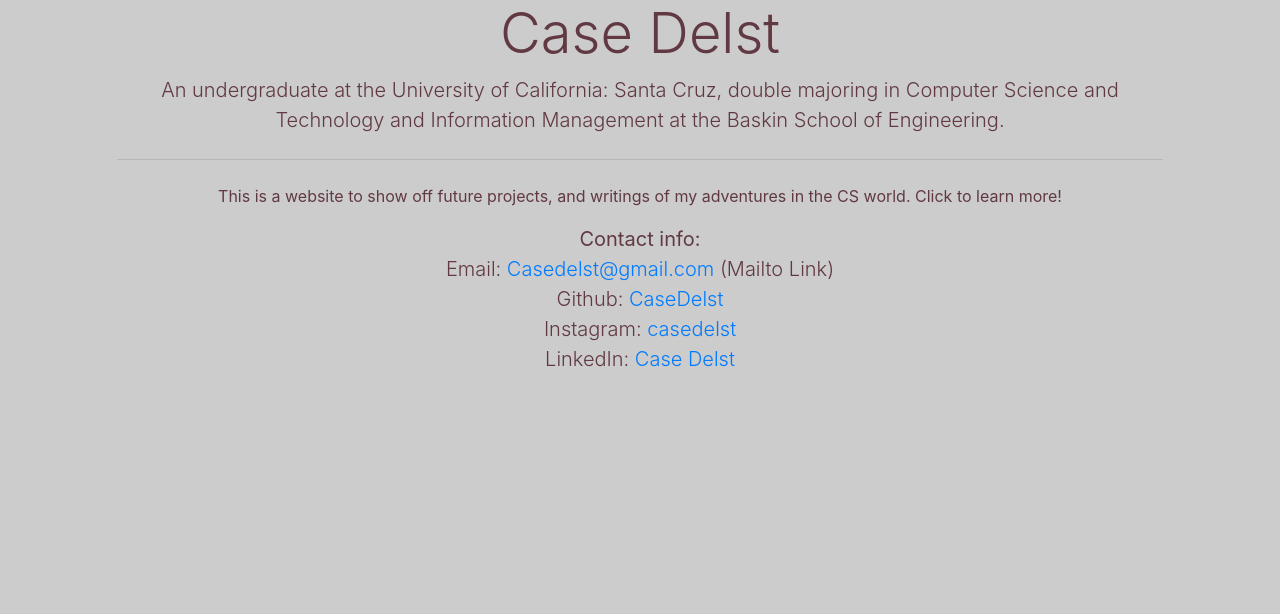
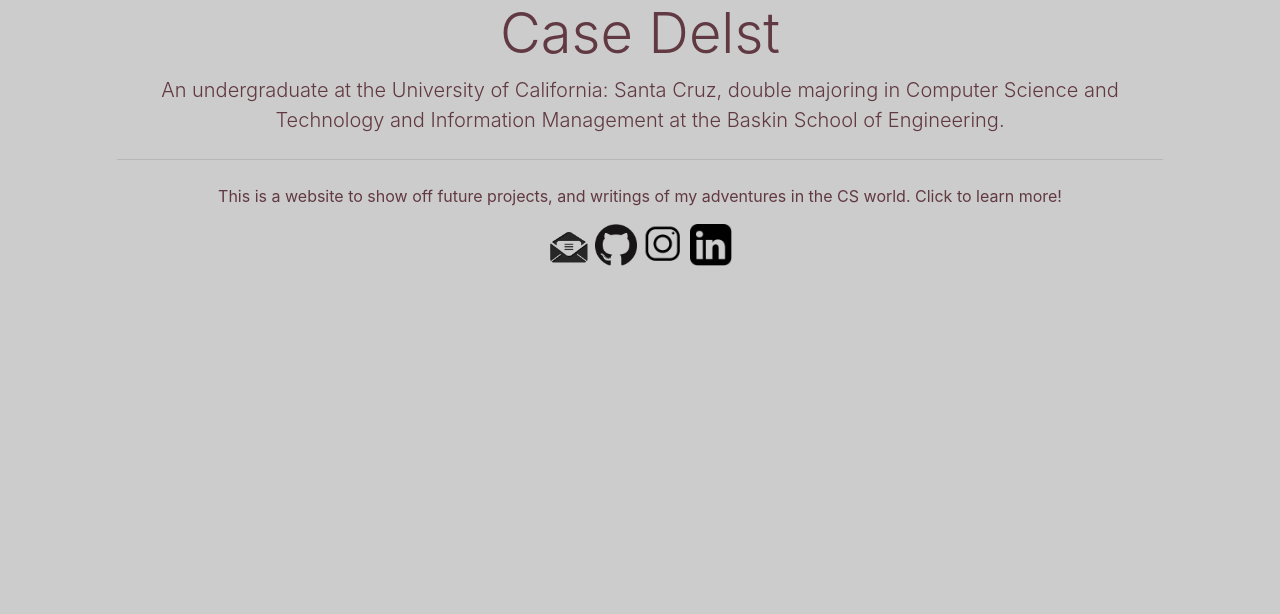
Before and after one commit to CaseDelst/Casedelst.com, a Flask app: page / in a window 1280 px wide. Shown: the part 144-758 px from the top of the page. Run offline with Flask 2, Linux system fonts and the light colour scheme; parts of the project's set-up code (start-up, migrations or seed data) failed here and were passed over; some libraries are stand-ins or nearby versions.

Commit message:
Add icons to index

```diff
--- a/app.py
+++ b/app.py
@@ -35,7 +35,11 @@ s.close()
 @app.route("/index")
 def index():
     signature = url_for('static', filename='signature.png')
-    return render_template('index.html', signature=signature)
+    instagram = url_for('static', filename='instagram.png')
+    email = url_for('static', filename='email.png')
+    linkedin = url_for('static', filename='linkedin.png')
+    github = url_for('static', filename='github.png')
+    return render_template('index.html', signature=signature, instagram=instagram, email=email, linkedin=linkedin, github=github)
 
 @app.route("/data/<path:path>")
 def send_kml(path):
--- a/dataManager.py
+++ b/dataManager.py
@@ -300,7 +300,6 @@ def createKMLFiles():
     style2.labelstyle.color = simplekml.Color.grey
     style2.labelstyle.scale = .75  # Text half as big
 
-
     #Define a new KML creator, and summary array
     dayKML = simplekml.Kml()
     dayFol = dayKML.newfolder(name='Data Points')
--- a/templates/index.html
+++ b/templates/index.html
@@ -9,11 +9,23 @@
       <hr class="my-4">
       <p>This is a website to show off future projects, and writings of my adventures in the CS world. Click to learn more!</p>
       <p class="lead">
-        <b>Contact info:</b><br>
-        Email: <a href="mailto:casedelst@gmail.com" target="_top">Casedelst@gmail.com</a> (Mailto Link)<br>
-        Github: <a target="_blank" rel="noopener noreferrer" href="https://github.com/CaseDelst">CaseDelst</a><br>
-        Instagram: <a target="_blank" rel="noopener noreferrer" href="https://www.instagram.com/casedelst/">casedelst</a><br>
-        LinkedIn: <a target="_blank" rel="noopener noreferrer" href="https://www.linkedin.com/in/casedelst/">Case Delst</a>
+        <!--<b>Contact info:</b><br>-->
+
+        <a href="mailto:casedelst@gmail.com" target="_top">
+          <img src={{email}} alt="Email PNG" style="width:42px;height:42px;border:0;">
+        </a>
+
+        <a target="_blank" rel="noopener noreferrer" href="https://github.com/CaseDelst">
+          <img src={{github}} alt="Github PNG" style="width:42px;height:42px;border:0;">
+        </a>
+
+        <a target="_blank" rel="noopener noreferrer" href="https://www.instagram.com/casedelst/">
+          <img src={{instagram}} alt="Instagram PNG" style="width:42px;height:42px;border:0;">
+        </a>
+
+        <a target="_blank" rel="noopener noreferrer" href="https://www.linkedin.com/in/casedelst/">
+          <img src={{linkedin}} alt="LinkedIn PNG" style="width:42px;height:42px;border:0;">
+        </a>
 
 
       </p>
```
Also changed, not shown: static/email.png (added), static/github.png (added), static/instagram.png (added), static/linkedin.png (added).
